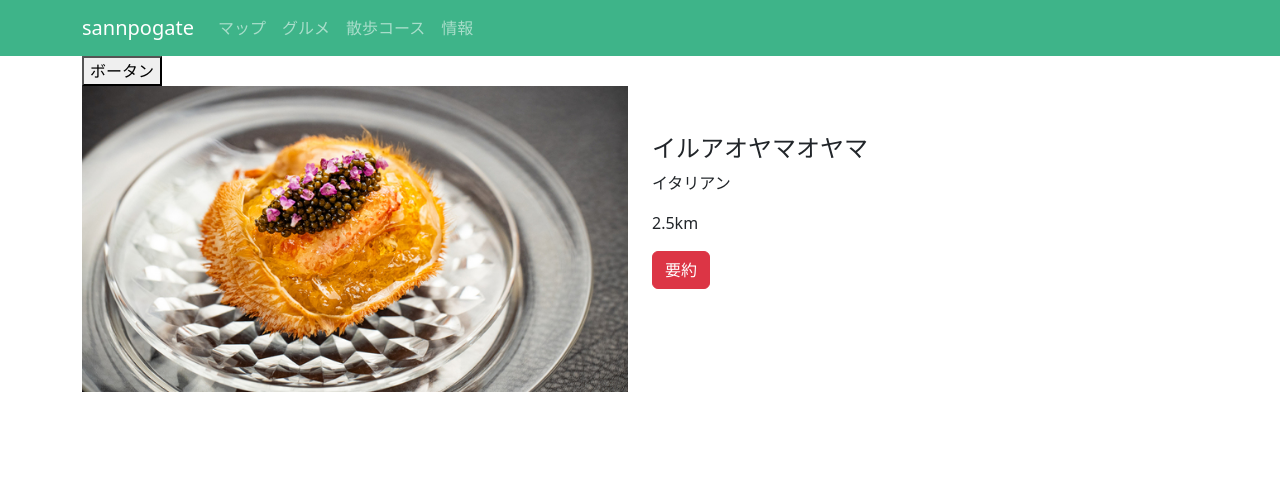
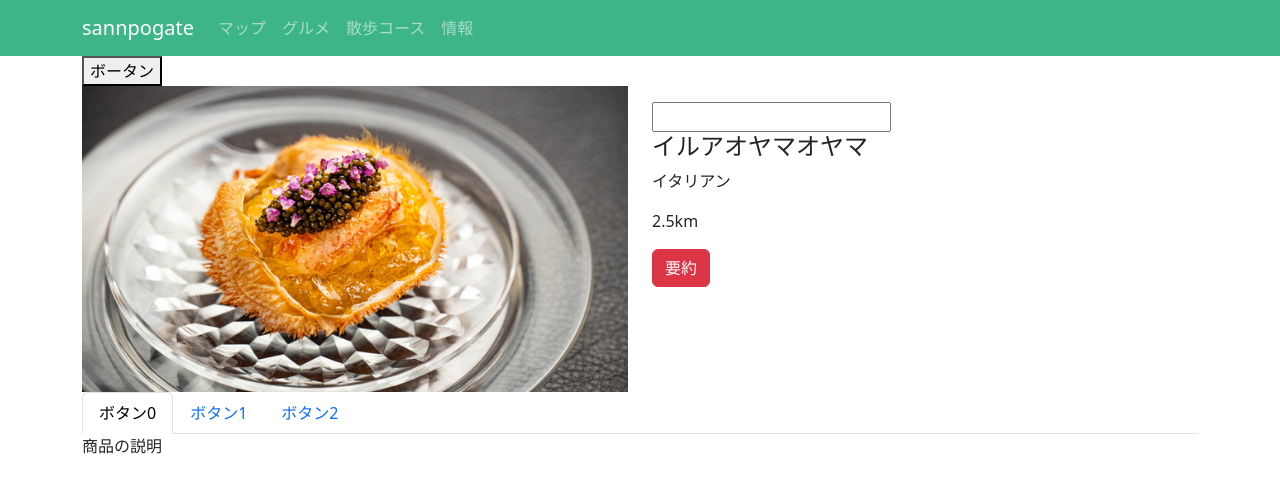
Before and after one commit to dabu76/react, a React (Vite) app in the folder shop/: page /detail/1 in a window 1280 px wide. Shown: the top 492 px of the page. Built offline with nearby package versions, Linux system fonts and the light colour scheme.

Commit message:
Add files via upload

```diff
--- a/shop/src/App.css
+++ b/shop/src/App.css
@@ -2,6 +2,7 @@
   box-sizing: border-box;
   margin: 0;
 }
+
 .main_color {
   background: #3eb489;
   --accent-color: #ffffff;
@@ -33,3 +34,10 @@
 .food_img3 {
   background-image: url("./img/food3.png");
 }
+.start {
+  opacity: 0;
+}
+.end {
+  opacity: 1;
+  transition: opacity 0.5s;
+}
--- a/shop/src/App.jsx
+++ b/shop/src/App.jsx
@@ -1,89 +1,132 @@
-import { useState } from "react";
-import reactLogo from "./assets/react.svg";
-import viteLogo from "/vite.svg";
+// App.jsx
+import { createContext, useEffect, useState } from "react";
 import { Button, Navbar, Container, Nav, Row, Col } from "react-bootstrap";
 import image from "./img/bg-1.png";
-import food1 from "./img/food1.png";
 import "./App.css";
 import foods from "./data.js";
-import { Routes, Route, Link, useNavigate, Outlet } from "react-router-dom";
+import { Routes, Route, useNavigate, Outlet } from "react-router-dom";
 import "bootstrap/dist/css/bootstrap.min.css";
 import Detail from "./routes/Detail.jsx";
+import axios from "axios";
+import Cart from "./routes/cart.jsx";
+
+export const Context1 = createContext();
 
 function App() {
-  let [foodsList] = useState(foods);
-  let navigate = useNavigate();
+  const [foodsList, setFoodsList] = useState(foods);
+  const navigate = useNavigate();
+  const [count, setCount] = useState(0);
+  const [wait, setWait] = useState("");
+  const [stock] = useState([10, 11, 12]);
+
   return (
     <div className="App">
       <Navbar data-bs-theme="dark" className="main_color">
         <Container>
-          <Navbar.Brand
-            onClick={() => {
-              navigate("/");
-            }}
-          >
-            sannpogate
-          </Navbar.Brand>
+          <Navbar.Brand onClick={() => navigate("/")}>sannpogate</Navbar.Brand>
           <Nav className="me-auto">
             <Nav.Link href="">マップ</Nav.Link>
             <Nav.Link href="#features">グルメ</Nav.Link>
             <Nav.Link href="#pricing">散歩コース</Nav.Link>
-            <Nav.Link
-              onClick={() => {
-                navigate("/detail");
-              }}
-            >
-              情報
-            </Nav.Link>
+            <Nav.Link onClick={() => navigate("/detail/1")}>情報</Nav.Link>
           </Nav>
         </Container>
       </Navbar>
+
       <Routes>
         <Route
           path="/"
           element={
             <>
               <div className="main-bg-wrapper">
-                <img src={image} style={{ width: "100%" }} />
+                <img src={image} style={{ width: "100%" }} alt="main" />
               </div>
               <Container>
                 <Row>
                   {foodsList.map((item) => (
-                    <Modal
-                      key={item.id}
-                      title={item.title}
-                      img={item.img}
-                      content={item.content}
-                    />
+                    <Modal key={item.id} item={item} />
                   ))}
                 </Row>
+
+                {count < 2 && (
+                  <button
+                    onClick={() => {
+                      setWait("少々お待ちしてください");
+                      const nextCount = count + 1;
+                      setCount(nextCount);
+
+                      if (nextCount === 1) {
+                        axios
+                          .get("https://codingapple1.github.io/shop/data2.json")
+                          .then((res) => {
+                            setFoodsList([...foodsList, ...res.data]);
+                            setWait("");
+                          })
+                          .catch(() => {
+                            console.log("fail");
+                            setWait("");
+                          });
+                      }
+
+                      if (nextCount === 2) {
+                        axios
+                          .get("https://codingapple1.github.io/shop/data3.json")
+                          .then((res) => {
+                            setFoodsList([...foodsList, ...res.data]);
+                            setWait("");
+                          })
+                          .catch(() => {
+                            console.log("fail");
+                            setWait("");
+                          });
+                      }
+                    }}
+                  >
+                    ボータン
+                  </button>
+                )}
+                <span>{wait}</span>
               </Container>
             </>
           }
         />
-        <Route path="/detail/:id" element={<Detail foods={foods}></Detail>} />
-        <Route path="/about" element={<About></About>}>
+
+        <Route
+          path="/detail/:id"
+          element={
+            <Context1.Provider value={{ stock }}>
+              <Detail foods={foodsList} />
+            </Context1.Provider>
+          }
+        />
+        <Route path="/cart" element={<Cart />} />
+        <Route path="/about" element={<About />}>
           <Route path="member" element={<div>member</div>} />
           <Route path="location" element={<div>位置情報</div>} />
         </Route>
-        <Route path="/event" element={<Event></Event>}>
+
+        <Route path="/event" element={<Event />}>
           <Route path="one" element={<p>初注文時40%クーポンサービス</p>} />
           <Route path="two" element={<p>お誕生日クーポン貰う</p>} />
         </Route>
+
         <Route path="*" element={<div>ページが見つかりません</div>} />
       </Routes>
     </div>
   );
 }
-function Modal(props) {
+
+// ✨ item을 props로 받아서 카드로 렌더링
+function Modal({ item }) {
   return (
-    <Col
-      className="food-card"
-      style={{ backgroundImage: `url(${props.img})` }}
-      sm
-    >
-      <h4>{props.title}</h4>
-      <p>{props.content}</p>
+    <Col sm={4}>
+      <div
+        className="food-card"
+        style={{ backgroundImage: `url(${item.img})` }}
+      >
+        <h4>{item.title}</h4>
+        <p>{item.content}</p>
+      </div>
     </Col>
   );
 }
@@ -92,16 +135,18 @@ function About() {
   return (
     <div>
       <h4>会社情報ページ</h4>
-      <Outlet></Outlet>
+      <Outlet />
     </div>
   );
 }
+
 function Event() {
   return (
     <div>
       <h2>今日のイベント</h2>
-      <Outlet></Outlet>
+      <Outlet />
     </div>
   );
 }
+
 export default App;
--- a/shop/src/main.jsx
+++ b/shop/src/main.jsx
@@ -3,11 +3,15 @@ import { createRoot } from "react-dom/client";
 import "./index.css";
 import App from "./App.jsx";
 import { BrowserRouter } from "react-router-dom";
+import store from "./store.js";
+import { Provider } from "react-redux";
 
 createRoot(document.getElementById("root")).render(
   <StrictMode>
-    <BrowserRouter>
-      <App />
-    </BrowserRouter>
+    <Provider store={store}>
+      <BrowserRouter>
+        <App />
+      </BrowserRouter>
+    </Provider>
   </StrictMode>
 );
--- a/shop/src/routes/Detail.jsx
+++ b/shop/src/routes/Detail.jsx
@@ -1,21 +1,47 @@
-import { useEffect, useState } from "react";
+import { useContext, useEffect, useState } from "react";
 import { useParams } from "react-router-dom";
+import "bootstrap/dist/css/bootstrap.min.css";
+import { Button, Navbar, Container, Nav, Row, Col } from "react-bootstrap";
+import { Context1 } from "./../App.jsx";
 
 function Detail(props) {
-  useEffect(() => {
-    const timer = setTimeout(() => {
-      const alert = document.getElementsByClassName("alert")[0];
-      alert.style.display = "none";
-    }, 2000);
-  });
+  let { stock } = useContext(Context1);
 
   let [count, setCount] = useState(0);
+  let [alert, setAlert] = useState(true);
+  let [num, setNum] = useState(0);
+  let [error, setError] = useState("");
+  let [modal, setModal] = useState(0);
+  let [fade, setFade] = useState("");
+
+  const isNumber = /^-?\d+$/.test(num);
+  const handleChange = (e) => {
+    setNum(e.target.value);
+  };
+  useEffect(() => {
+    setTimeout(() => {
+      setFade("end");
+    }, 100);
+    const timer = setTimeout(() => {
+      setAlert(false);
+    }, 2000);
+    if (!isNumber) {
+      setError("数字だけ入力してください");
+    } else {
+      setError("");
+    }
+    return () => {
+      clearTimeout(timer);
+    };
+  }, [num]);
 
   let { id } = useParams();
   const result = props.foods.find((foods) => foods.id === parseInt(id));
   return (
-    <div className="container">
-      <div className="alert alert-warning">2秒以内購入したら割引</div>
+    <div className={"container start " + fade}>
+      {alert == true ? (
+        <div className="alert alert-warning">2秒以内購入したら割引</div>
+      ) : null}
       <button
         onClick={() => {
           setCount(count + 1);
@@ -28,15 +54,83 @@ function Detail(props) {
           <img src={result.img} width="100%" />
         </div>
         <div className="col-md-6">
-          <h4 className="pt-5">{result.title}</h4>
+          <p>{error}</p>
+          <input onChange={handleChange} type="text"></input>
+          <h4 className="p">{result.title}</h4>
           <p>{result.content}</p>
           <p>{result.price}</p>
           <p>2.5km</p>
           <button className="btn btn-danger">要約</button>
         </div>
       </div>
+      <Nav variant="tabs" defaultActiveKey="link0">
+        <Nav.Item>
+          <Nav.Link
+            eventKey="link0"
+            onClick={() => {
+              setModal(0);
+            }}
+          >
+            ボタン0
+          </Nav.Link>
+        </Nav.Item>
+        <Nav.Item>
+          <Nav.Link
+            eventKey="link1"
+            onClick={() => {
+              setModal(1);
+            }}
+          >
+            ボタン1
+          </Nav.Link>
+        </Nav.Item>
+        <Nav.Item>
+          <Nav.Link
+            eventKey="link2"
+            onClick={() => {
+              setModal(2);
+            }}
+          >
+            ボタン2
+          </Nav.Link>
+        </Nav.Item>
+      </Nav>
+      <TabContent modal={modal}></TabContent>
     </div>
   );
 }
+function TabContent(props) {
+  let { stock } = useContext(Context1);
 
+  let [fade, setFade] = useState("");
+  useEffect(() => {
+    let a = setTimeout(() => {
+      setFade("end");
+    }, 100);
+    return () => {
+      clearTimeout(a);
+      setFade("");
+    };
+  }, [props.modal]);
+  // if (props.modal === 0) {
+  //   return <div>商品の説明</div>;
+  // } else if (props.modal === 1) {
+  //   return <div>レビュー</div>;
+  // } else if (props.modal === 2) {
+  //   return <div>商品量</div>;
+  // } else {
+  //   return null;
+  // }
+  return (
+    <div className={"start " + fade}>
+      {
+        [
+          <div>商品の説明</div>,
+          <div>レビュー</div>,
+          <div>商品量 : {stock[0]}</div>,
+        ][props.modal]
+      }
+    </div>
+  );
+}
 export default Detail;
--- /dev/null
+++ b/shop/src/routes/cart.jsx
@@ -0,0 +1,31 @@
+// routes/cart.jsx
+import { Table } from "react-bootstrap";
+import { useSelector } from "react-redux";
+function Cart() {
+  let a = useSelector((state) => {
+    return state;
+  });
+  return (
+    <Table>
+      <thead>
+        <tr>
+          <th>名前</th>
+          <th>商品名</th>
+          <th>量</th>
+          <th>変換</th>
+        </tr>
+      </thead>
+      <tbody>
+        {a.product.map((product, i) => (
+          <tr key={i}>
+            <td>{a.user}</td>
+            <td>{product.name}</td>
+            <td>{product.count}</td>
+            <td>-</td>
+          </tr>
+        ))}
+      </tbody>
+    </Table>
+  );
+}
+export default Cart;
--- /dev/null
+++ b/shop/src/store.js
@@ -0,0 +1,24 @@
+import { configureStore, createSlice } from "@reduxjs/toolkit";
+
+let user = createSlice({
+  name: "user",
+  initialState: "kim",
+});
+let stock = createSlice({
+  name: "stock",
+  initialState: [10, 11, 12],
+});
+let product = createSlice({
+  name: "product",
+  initialState: [
+    { id: 0, name: "White and Black", count: 2 },
+    { id: 2, name: "Grey Yordan", count: 1 },
+  ],
+});
+export default configureStore({
+  reducer: {
+    user: user.reducer,
+    stock: stock.reducer,
+    product: product.reducer,
+  },
+});
```
